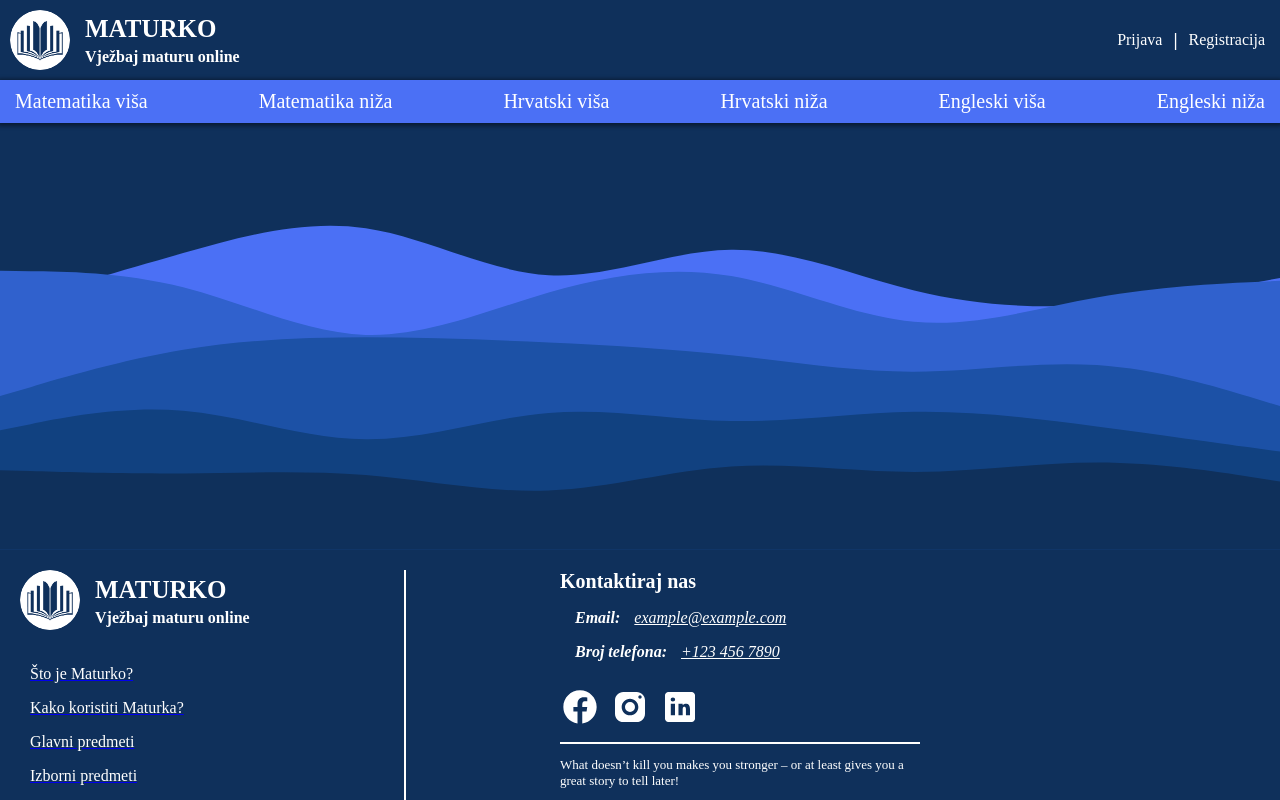
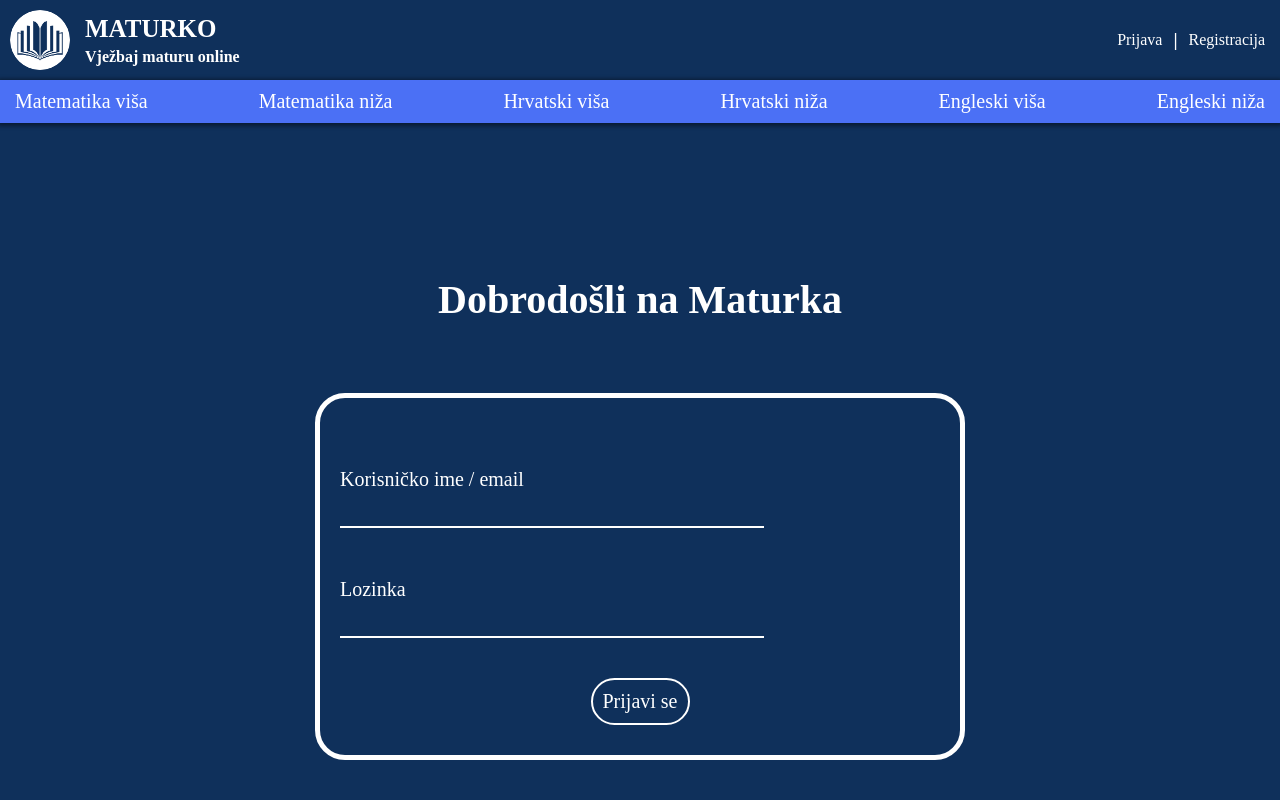
Before and after one commit to Ante-5rovic/drzavna-matura, a React (Create React App) app in the folder client/: page /login in a window 1280 px wide. Shown: the top 800 px of the page. Built offline with nearby package versions, Linux system fonts and the light colour scheme; no server answers.

Commit message:
add Login page

```diff
--- a/client/package.json
+++ b/client/package.json
@@ -3,6 +3,7 @@
   "version": "0.1.0",
   "private": true,
   "dependencies": {
+    "@react-oauth/google": "^0.12.1",
     "@testing-library/jest-dom": "^5.17.0",
     "@testing-library/react": "^13.4.0",
     "@testing-library/user-event": "^13.5.0",
--- a/client/src/Pages/AuntentificationPages/LoginPage/Login.js
+++ b/client/src/Pages/AuntentificationPages/LoginPage/Login.js
@@ -1,20 +1,89 @@
-import React from 'react'
+import React, { useState } from "react";
 
-import Navbar from '../../../Components/NavbarComponent/Navbar'
-import Header from '../../../Components/HeaderComponent/Header'
-import Footer from '../../../Components/FooterComponent/Footer'
+import Navbar from "../../../Components/NavbarComponent/Navbar";
+import Header from "../../../Components/HeaderComponent/Header";
+import Footer from "../../../Components/FooterComponent/Footer";
+import GoogleLoginButton from "./LoginPageComponents/GoogleLoginComponent/GoogleLoginButton";
+
+import "./login.css";
 
 const Login = () => {
+  const [formData, setFormData] = useState({
+    username: "",
+    password: "",
+  });
+
+  const handleChange = (e) => {
+    const { name, value } = e.target;
+    setFormData((prevData) => ({
+      ...prevData,
+      [name]: value,
+    }));
+  };
+
+  const handleSubmit = (e) => {
+    e.preventDefault();
+    console.log("Submitted Data:", formData);
+    // Naša interna prijava!
+    // Pošalji formData backendu ili izvrši drugu akciju
+  };
+
   return (
-    <div className='log-in-main-wrap'>
-        <Header/>
-        <Navbar/>
-        <section className='log-in-section-wrap'>
+    <div className="log-in-main-wrap">
+      <Header />
+      <Navbar />
+      <section className="log-in-section-wrap">
+        <h1 className="log-in-title">Dobrodošli na Maturka</h1>
+        <form onSubmit={handleSubmit} id="log-in-form">
+          <label
+            htmlFor="username"
+            className="log-in-form-lable log-in-form-componenet"
+          >
+            Korisničko ime / email
+          </label>
+          <input
+            type="text"
+            id="log-in-username"
+            className="log-in-form-componenet log-in-form-input"
+            name="username"
+            value={formData.username}
+            onChange={handleChange}
+            required
+          />
 
-        </section>
-        <Footer footerImmageClass={"footer2"}/>
+          <label
+            htmlFor="password"
+            className="log-in-form-lable log-in-form-componenet"
+          >
+            Lozinka
+          </label>
+          <input
+            type="password"
+            id="log-in-password"
+            className="log-in-form-componenet log-in-form-input"
+            name="password"
+            value={formData.password}
+            onChange={handleChange}
+            required
+          />
+          <div className="log-in-form-button-wrap">
+            <button
+              type="submit"
+              id="log-in-form-button"
+              className="log-in-form-componenet"
+            >
+              Prijavi se
+            </button>
+          </div>
+        </form>
+        <h1 className="log-in-form-componenet log-in-text-separator">ili</h1>
+        <div className="log-in-google-button-wrap log-in-form-componenet">
+          <GoogleLoginButton />
+        </div>
+      </section>
+      <Footer footerImmageClass={"footer2"} />
     </div>
-  )
-}
+  );
+};
 
-export default Login
+export default Login;
--- /dev/null
+++ b/client/src/Pages/AuntentificationPages/LoginPage/LoginPageComponents/GoogleLoginComponent/GoogleLoginButton.js
@@ -0,0 +1,25 @@
+import React from "react";
+import { GoogleOAuthProvider, GoogleLogin } from "@react-oauth/google";
+
+const GoogleLoginButton = () => {
+  const handleLoginSuccess = (response) => {
+    console.log("ID Token:", response.credential);
+    // Google prijava!
+    // Pošalji ID token backendu za validaciju
+    // Ako ne postoji, stvori novi korisnički zapis i pohrani informacije.
+    // Ako postoji, tretiraj to kao prijavu.
+  };
+
+  const handleLoginError = () => {
+    console.error("Login Failed");
+    // Google prijava error!
+  };
+
+  return (
+    <GoogleOAuthProvider clientId={process.env.REACT_APP_GOOGLE_CLIENT_ID}>
+      <GoogleLogin onSuccess={handleLoginSuccess} onError={handleLoginError} />
+    </GoogleOAuthProvider>
+  );
+};
+
+export default GoogleLoginButton;
--- a/client/src/Pages/AuntentificationPages/LoginPage/login.css
+++ b/client/src/Pages/AuntentificationPages/LoginPage/login.css
@@ -0,0 +1,105 @@
+#log-in-form {
+  width: 80%;
+  border: 5px solid var(--text-color-light);
+  border-radius: 30px;
+  padding: 20px;
+  max-width: 600px;
+
+}
+
+#log-in-form-button{
+    border: 2px solid var(--text-color-light) ;
+    padding: 10px;
+    margin-top: 30px;
+    border-radius: 30px;
+    margin-bottom: 10px;
+    transition: color 0.3s ease, border 0.3s ease, border-radius 0.5s ease;
+}
+
+#log-in-google-button{
+    width: 40px;
+}
+
+.log-in-main-wrap {
+  background-color: var(--primary-color);
+}
+
+.log-in-section-wrap {
+  display: flex;
+  flex-flow: column;
+  justify-content: center;
+  align-items: center;
+  align-content: center;
+  width: 80%;
+  padding: 120px 10%;
+}
+
+.log-in-title {
+  margin-bottom: 70px;
+  font-size: var(--header-0-font-size);
+  color: var(--text-color-light);
+  font-family: var(--primary-font);
+}
+
+.log-in-form-button-wrap {
+  width: 100%;
+  display: flex;
+  justify-content: center;
+}
+
+.log-in-form-componenet {
+  display: block;
+  margin: 10px 0px;
+  color: var(--text-color-light);
+  font-family: var(--primary-font);
+  background-color: transparent;
+  font-size: var(--header-2-5-font-size);
+  border: none;
+}
+
+.log-in-form-lable{
+    margin-top: 50px;
+}
+
+.log-in-form-input {
+  border-bottom: 2px solid var(--text-color-light);
+  width: 70%;
+}
+
+.log-in-google-button-wrap{
+    width: 60%;
+    margin-top: 40px;
+    padding-left: 20px;
+    max-width: 400px;
+}
+
+.log-in-text-separator{
+    margin-top: 40px;
+    margin-bottom: 0px;
+}
+
+.log-in-form-input:focus,.log-in-form-input:valid,.log-in-form-input:invalid {
+  outline: none;
+  background-color: transparent !important;
+  color: var(--text-color-light);
+}
+
+#log-in-form-button:hover{
+    color: var(--text-color-hover-1);
+    border-color: var(--text-color-hover-1);
+    border-radius: 10px;
+}
+
+input:-webkit-autofill,
+input:-webkit-autofill:hover,
+input:-webkit-autofill:focus,
+input:-webkit-autofill:active{
+    -webkit-box-shadow: 0 0 0 30px #0f305b inset !important;
+    -webkit-text-fill-color: white !important;
+}
+
+@media (max-width: 576px) {
+    .log-in-section-wrap {
+        padding: 60px 10%;
+    }
+  }
```
Also changed, not shown: client/src/Pages/AuntentificationPages/LoginPage/LoginPageComponents/GoogleLogoutComponent/GoogleLogout.js (added, +9 -0 lines), client/src/Pages/AuntentificationPages/LoginPage/LoginPageComponents/GoogleLoginComponent/googleLogin.css (added), client/src/Pages/AuntentificationPages/LoginPage/LoginPageComponents/GoogleLogoutComponent/googleLogout.css (added), 2 other files (tests, documents, lock files or other folders).
